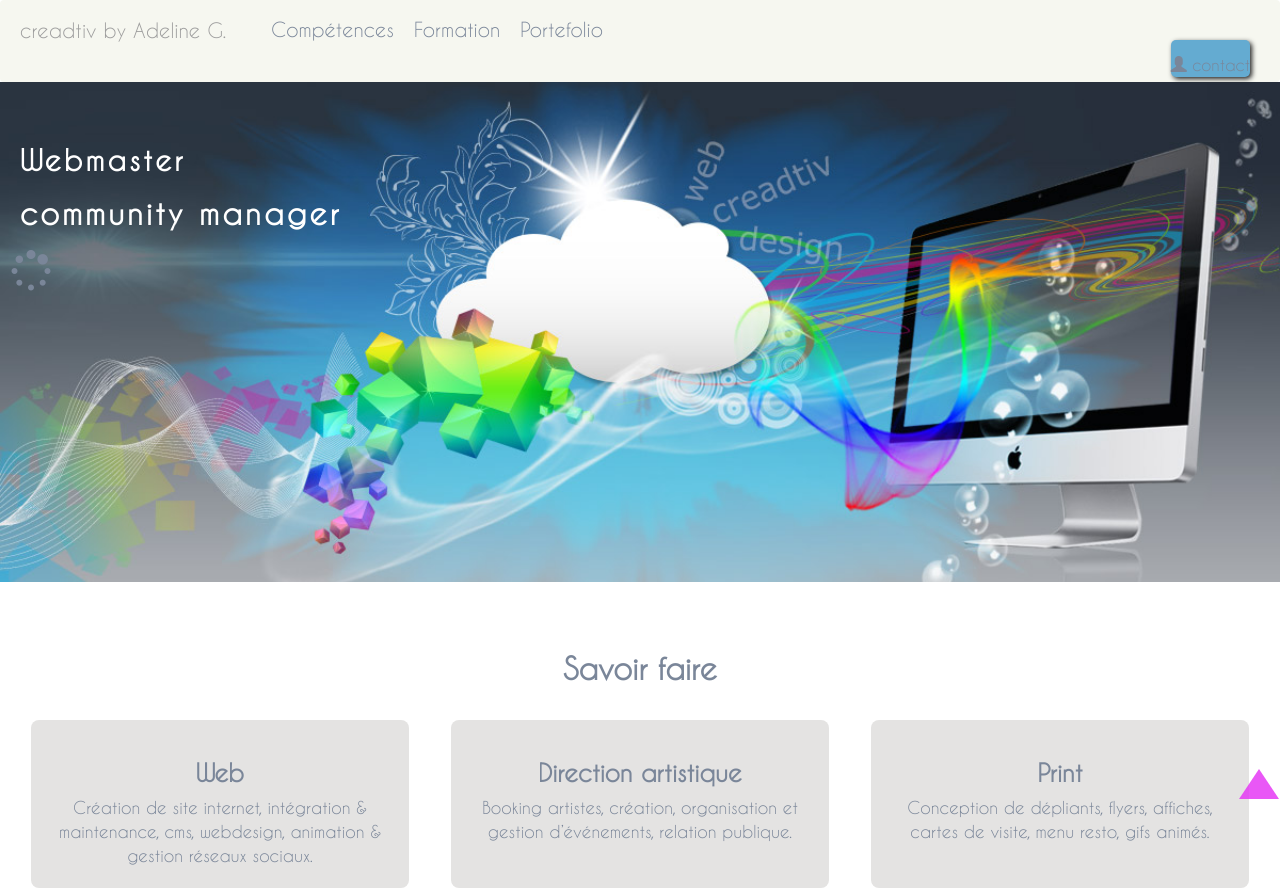
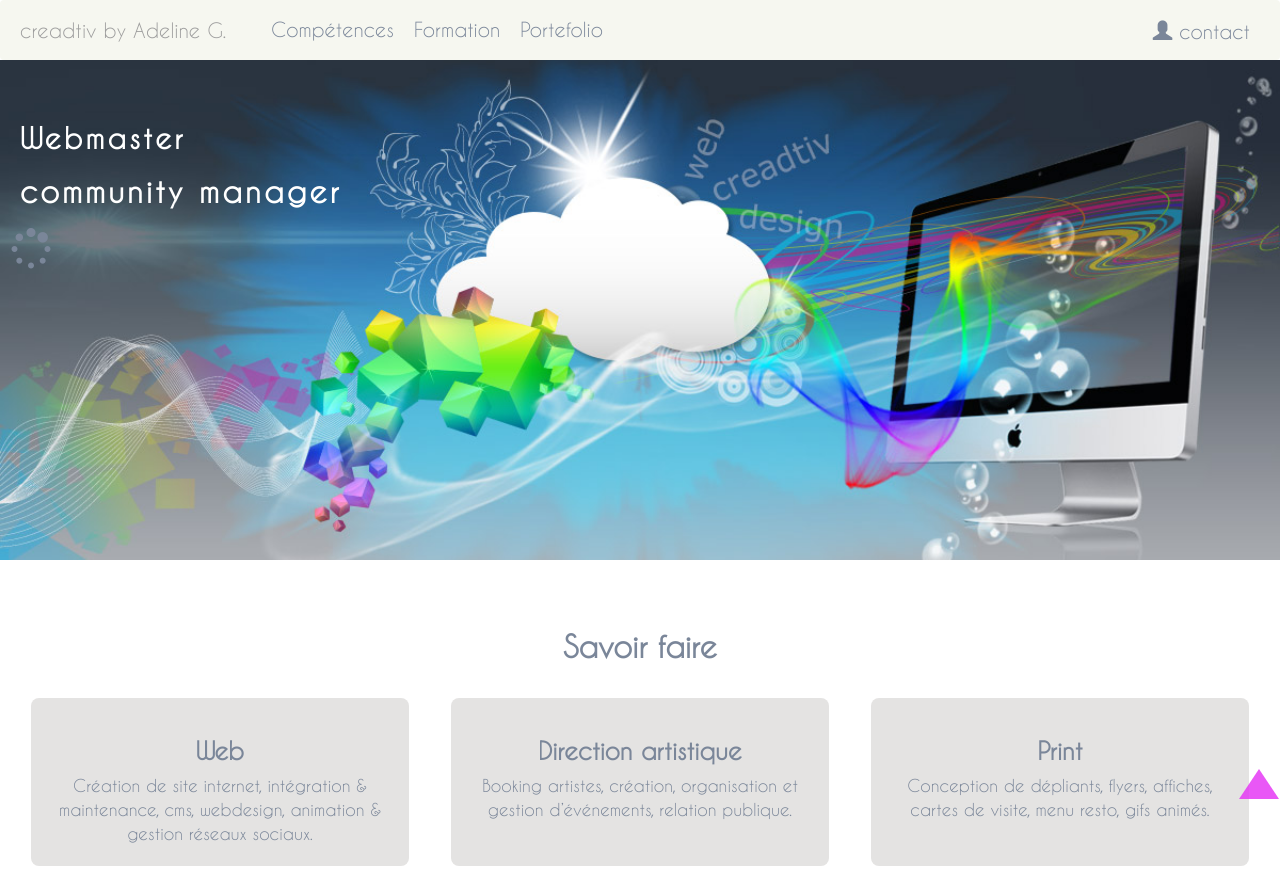
Before and after one commit to ad-contact/creadtiv-portefolio, a plain HTML site: page index.html in a window 1280 px wide. Shown: the top 891 px of the page. Drawn offline with nearby package versions, Linux system fonts and the light colour scheme.

Commit message:
Update index.html

```diff
--- a/index.html
+++ b/index.html
@@ -48,7 +48,7 @@
                     </ul>
                     <ul class="nav navbar-nav navbar-right">
                         <li>
-                            <a href="mailto:adeline.g34130@gmail.com" class="button">
+                            <a href="mailto:adeline.g34130@gmail.com">
                                 <span class="glyphicon glyphicon-user"></span> contact</a>
                         </li>
                     </ul>
```
